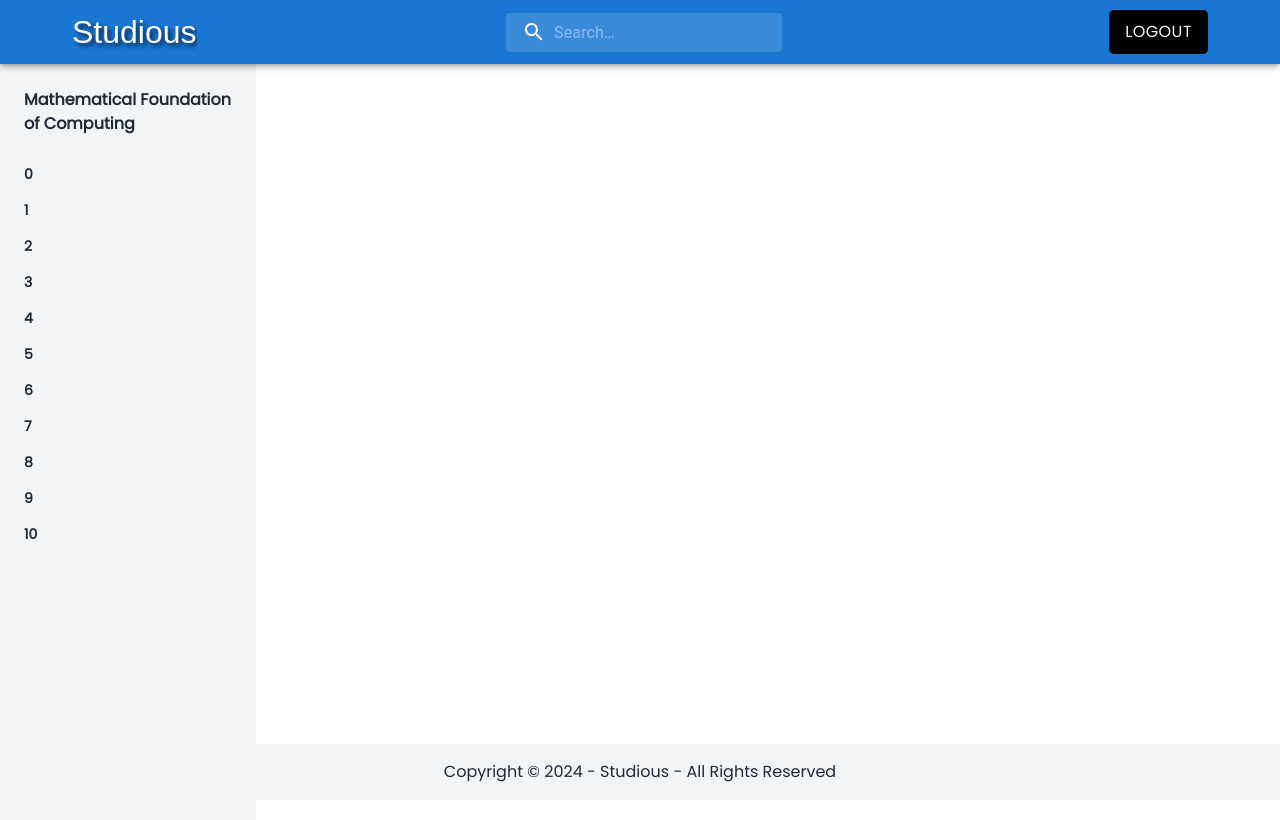
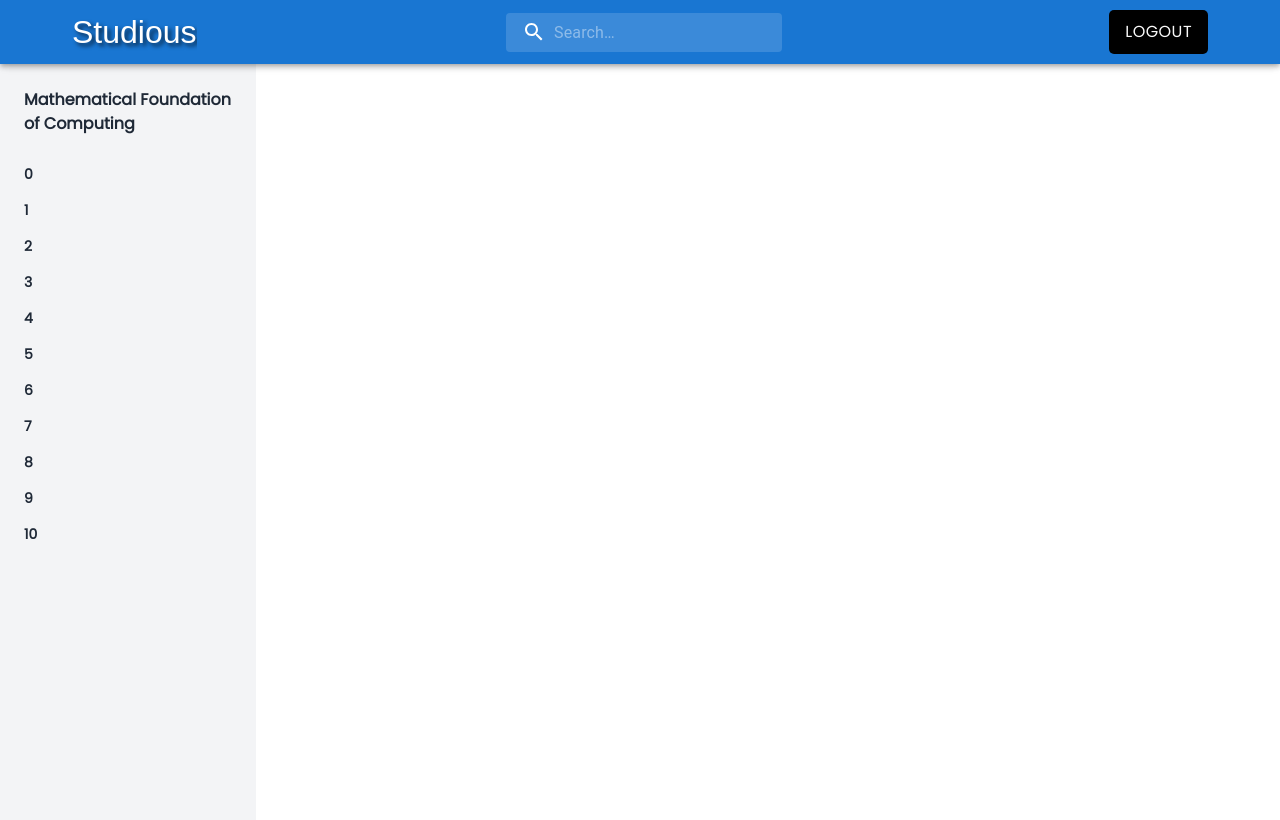
Before and after one commit to abhis-1/studious, a React (Vite) app in the folder frontend/: page /dashboard/subject/1 in a window 1280 px wide. Shown: the top 820 px of the page. Built offline with nearby package versions, Linux system fonts and the light colour scheme; a web font is replaced by a local one.

Commit message:
footer removed from subject page and logo click taking to dashboard

```diff
--- a/frontend/src/components/Navbar.jsx
+++ b/frontend/src/components/Navbar.jsx
@@ -31,6 +31,9 @@ function Navbar({ setSearchQuery }) {
     };
   }, []);
 
+  const handleHome = () => {
+    navigate("/dashboard");
+  }
 
 
   const handleLogout = () => {
@@ -53,6 +56,7 @@ function Navbar({ setSearchQuery }) {
       <Container maxWidth="xl">
         <Toolbar disableGutters>
           <Typography
+            onClick={handleHome}
             variant="h5"
             noWrap
             component="a"
--- a/frontend/src/pages/SubjectPage.jsx
+++ b/frontend/src/pages/SubjectPage.jsx
@@ -22,7 +22,6 @@ function SubjectPage() {
             <div className='flex-grow'>
                 <SubjectContent />
             </div>
-            <Footer />
         </div >
     );
 }
```
